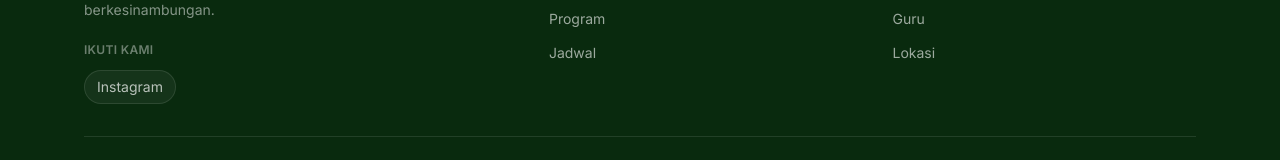
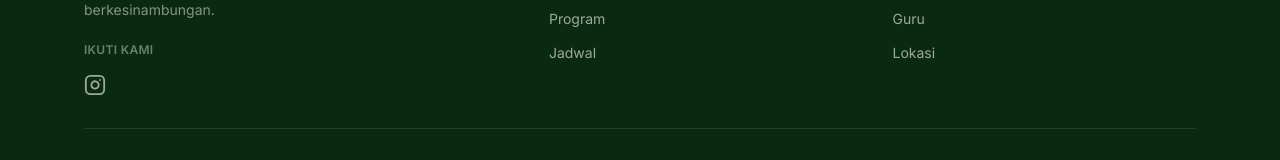
Before and after one commit to HUTAOCHAN99/Sistem-Informasi-Madin, a Next.js app: page / in a window 1280 px wide. Shown: the part 6204-6364 px from the top of the page. Built offline with nearby package versions, Linux system fonts and the light colour scheme; no server answers.

Commit message:
perbaikan sosmed 2

```diff
--- a/src/components/landing/Footer.tsx
+++ b/src/components/landing/Footer.tsx
@@ -1,3 +1,4 @@
+import { Facebook, Instagram, Youtube } from "lucide-react";
 import Image from "next/image";
 import Link from "next/link";
 
@@ -33,30 +34,43 @@ export default function Footer() {
               </span>
             </div>
             <p className="text-white/50 text-sm leading-relaxed mt-4 max-w-xs">
-              Membina santri mendalami Al-Qur&apos;an, fiqih, dan akhlak sejak dini,
-              berjenjang dan berkesinambungan.
+              Membina santri mendalami Al-Qur&apos;an, fiqih, dan akhlak sejak
+              dini, berjenjang dan berkesinambungan.
             </p>
 
             <div className="mt-5">
               <p className="text-white/40 text-xs font-semibold uppercase tracking-wide">
                 Ikuti Kami
               </p>
-              <div className="mt-3 flex flex-wrap gap-2">
-                {[
-                  { label: "Instagram", href: "https://instagram.com" },
-                  // { label: "Facebook", href: "https://facebook.com" },
-                  // { label: "YouTube", href: "https://youtube.com" },
-                ].map((social) => (
+              <div className="mt-4">
+                <div className="mt-3 flex items-center gap-4">
                   <a
-                    key={social.label}
-                    href={social.href}
+                    href="https://instagram.com"
                     target="_blank"
-                    rel="noreferrer"
-                    className="rounded-full border border-white/10 bg-white/5 px-3 py-1.5 text-sm text-white/70 transition-colors hover:bg-white/10 hover:text-white"
+                    rel="noopener noreferrer"
+                    className="text-white/60 transition hover:text-pink-500"
                   >
-                    {social.label}
+                    <Instagram size={22} />
                   </a>
-                ))}
+
+                  {/* <a
+                    href="https://facebook.com"
+                    target="_blank"
+                    rel="noopener noreferrer"
+                    className="text-white/60 transition hover:text-blue-500"
+                  >
+                    <Facebook size={22} />
+                  </a>
+
+                  <a
+                    href="https://youtube.com"
+                    target="_blank"
+                    rel="noopener noreferrer"
+                    className="text-white/60 transition hover:text-red-500"
+                  >
+                    <Youtube size={22} />
+                  </a> */}
+                </div>
               </div>
             </div>
           </div>
@@ -68,7 +82,10 @@ export default function Footer() {
             <ul className="mt-4 space-y-2.5">
               {NAV.map((n) => (
                 <li key={n.href}>
-                  <a href={n.href} className="text-white/60 text-sm hover:text-white transition-colors">
+                  <a
+                    href={n.href}
+                    className="text-white/60 text-sm hover:text-white transition-colors"
+                  >
                     {n.label}
                   </a>
                 </li>
@@ -83,7 +100,10 @@ export default function Footer() {
             <ul className="mt-4 space-y-2.5">
               {NAV2.map((n) => (
                 <li key={n.href}>
-                  <a href={n.href} className="text-white/60 text-sm hover:text-white transition-colors">
+                  <a
+                    href={n.href}
+                    className="text-white/60 text-sm hover:text-white transition-colors"
+                  >
                     {n.label}
                   </a>
                 </li>
@@ -96,7 +116,8 @@ export default function Footer() {
 
         <div className="flex flex-col sm:flex-row items-center justify-between gap-4">
           <p className="text-white/40 text-xs">
-            © {new Date().getFullYear()} Madrasah Diniyah Nurul Huda. Seluruh hak cipta dilindungi.
+            © {new Date().getFullYear()} Madrasah Diniyah Nurul Huda. Seluruh
+            hak cipta dilindungi.
           </p>
           <Link
             href="/dashboard"
```
